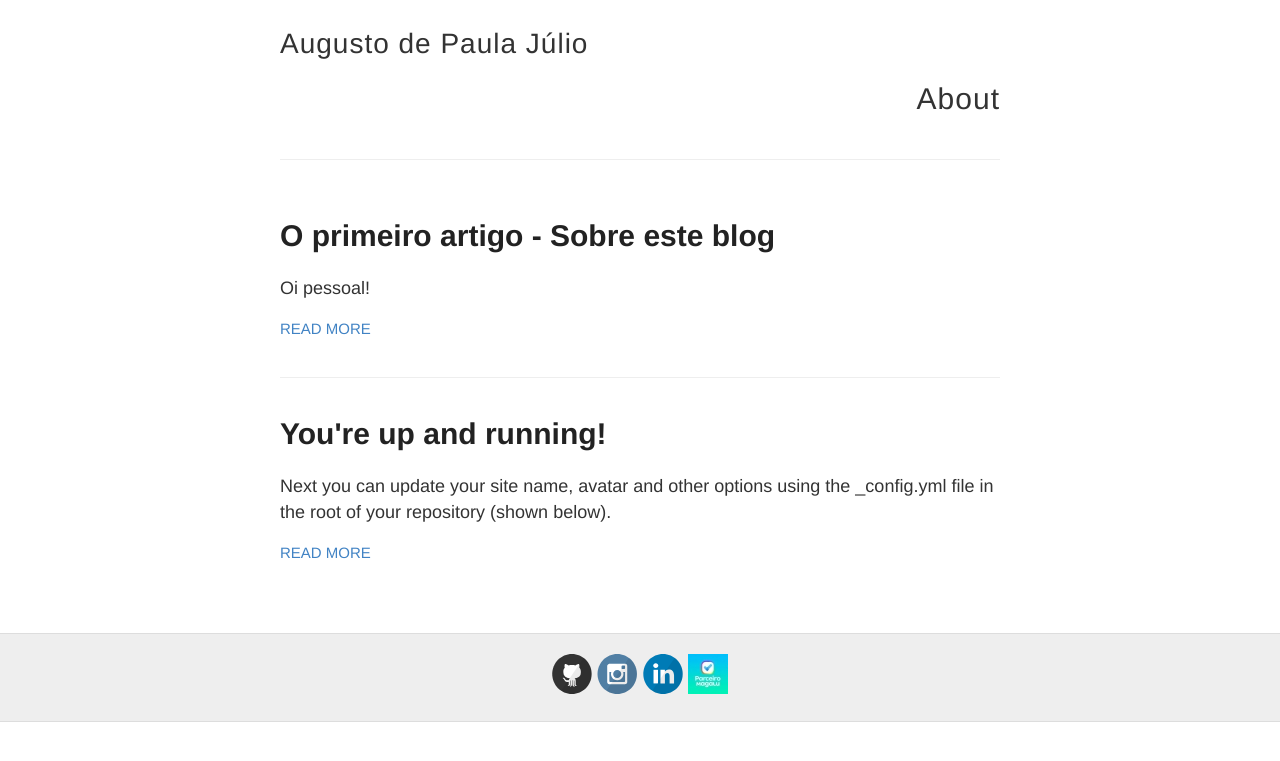
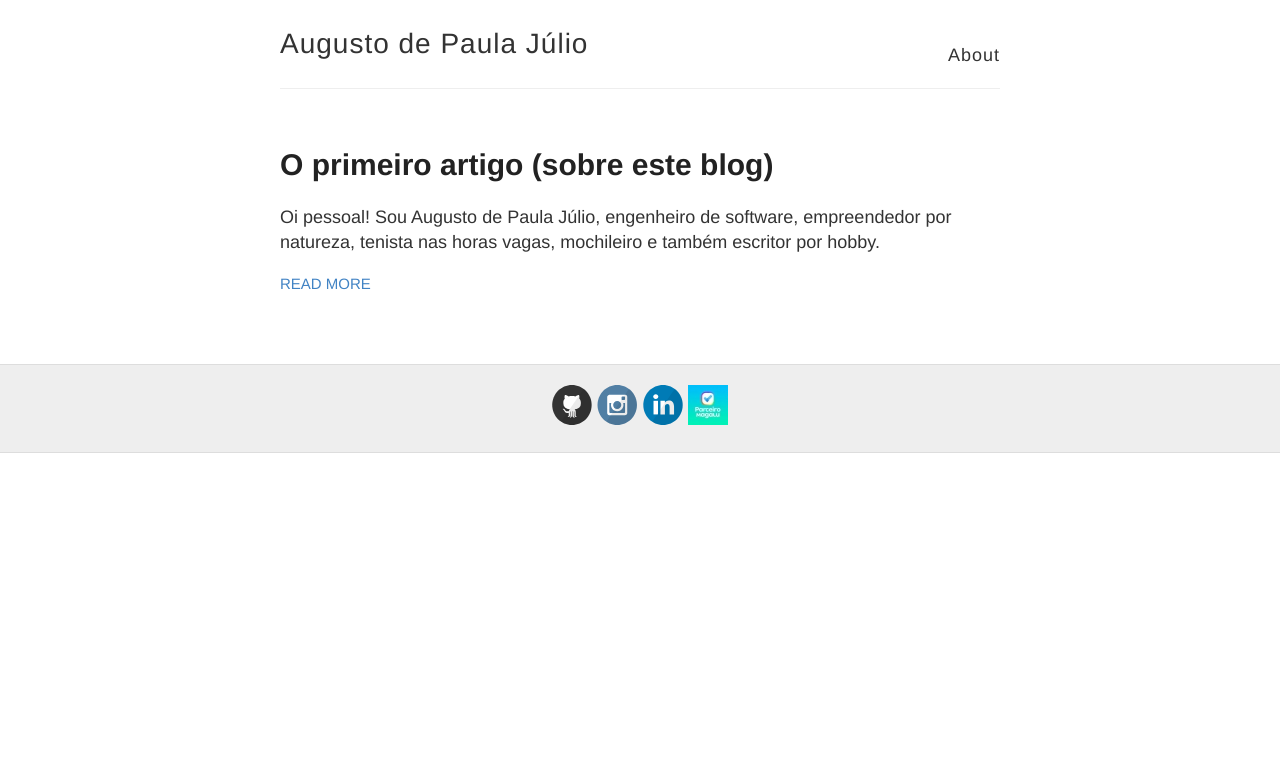
Before and after one commit to augustojulio/augustojulio.github.io, a Jekyll site: the page built from index.html, in a window 1280 px wide. Shown: the top 761 px of the page. Built offline with Jekyll 4.4.1, drawn with Linux system fonts in a browser that asks for light colours.

Commit message:
Update first article

```diff
--- a/_layouts/default.html
+++ b/_layouts/default.html
@@ -29,7 +29,7 @@
 
           <nav>
             <!-- <a href="{{ site.baseurl }}/">Blog</a> -->
-            <h1><a href="{{ site.baseurl }}/about">About</a></h1>
+            <a href="{{ site.baseurl }}/about">About</a>
           </nav>
         </header>
       </div>
--- a/_posts/2014-3-3-Hello-World.md
+++ /dev/null
@@ -1,10 +0,0 @@
----
-layout: post
-title: You're up and running!
----
-
-Next you can update your site name, avatar and other options using the _config.yml file in the root of your repository (shown below).
-
-![_config.yml]({{ site.baseurl }}/images/config.png)
-
-The easiest way to make your first post is to edit this one. Go into /_posts/ and update the Hello World markdown file. For more instructions head over to the [Jekyll Now repository](https://github.com/barryclark/jekyll-now) on GitHub.
```
Also changed, not shown: _posts/2020-5-10-First-Article.md (+2 -4 lines).
